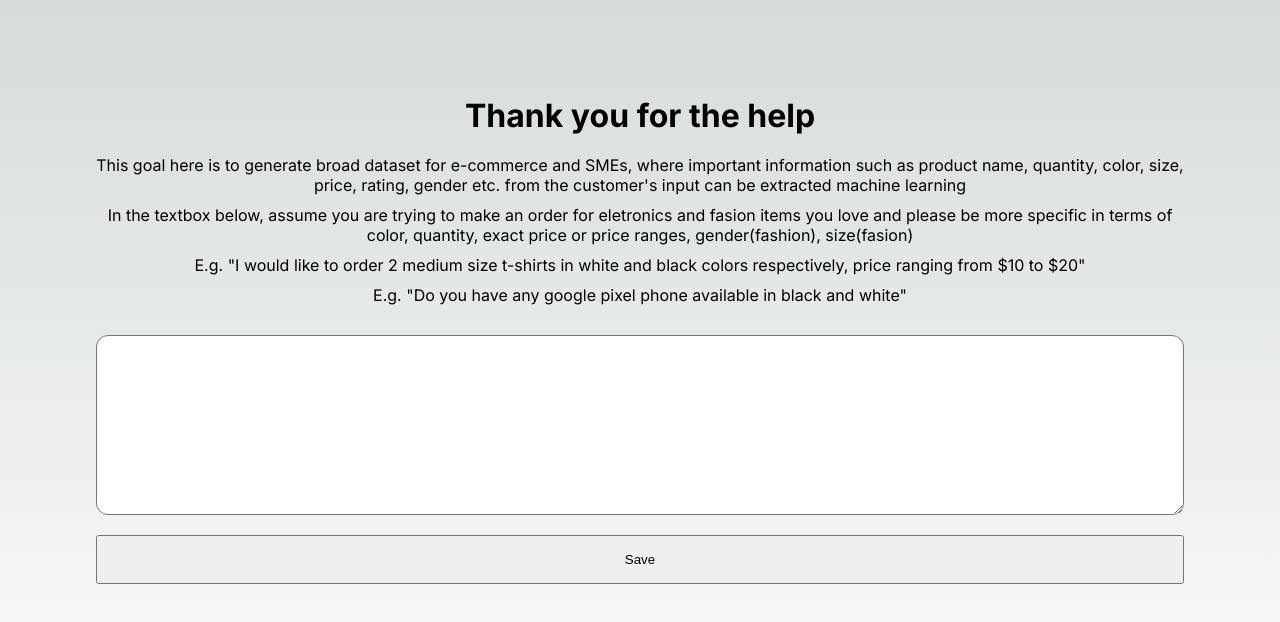
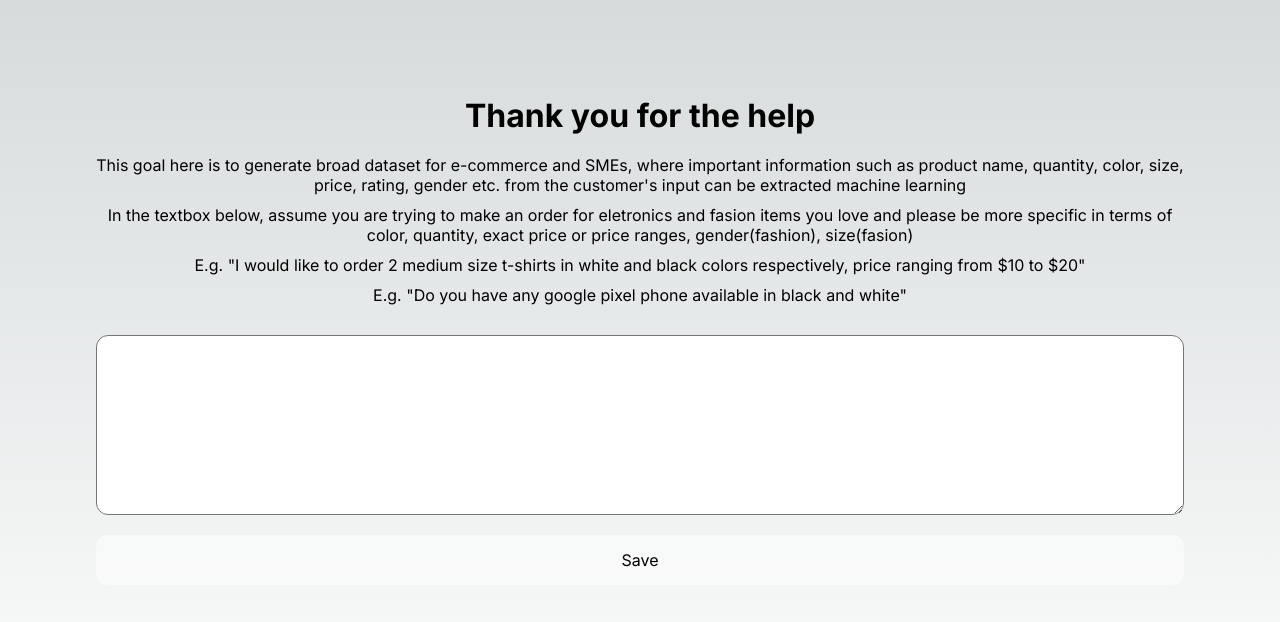
Before and after one commit to bellomusodiq/tfjs-demo-frontend, a Next.js app: page / in a window 1280 px wide. Shown: the top 622 px of the page. Built offline with nearby package versions, Linux system fonts and the light colour scheme.

Commit message:
fix button

```diff
--- a/app/page.module.css
+++ b/app/page.module.css
@@ -214,6 +214,12 @@
   width: 100%;
   margin-top: 20px;
   padding: 15px;
+  background-color: #ffffff70;
+  cursor: pointer;
+  justify-content: center;
+  align-items: center;
+  text-align: center;
+  border-radius: 12px;
 }
 
 /* Tablet and Smaller Desktop */
--- a/app/page.tsx
+++ b/app/page.tsx
@@ -53,9 +53,9 @@ export default function Home() {
         rows={10}
         style={{ borderRadius: 12, padding: 14 }}
       ></textarea>
-      <button className={styles.button} onClick={() => savePrompt()}>
+      <div className={styles.button} onClick={() => savePrompt()}>
         Save
-      </button>
+      </div>
       <ToastContainer
         position="top-center"
         autoClose={5000}
```
